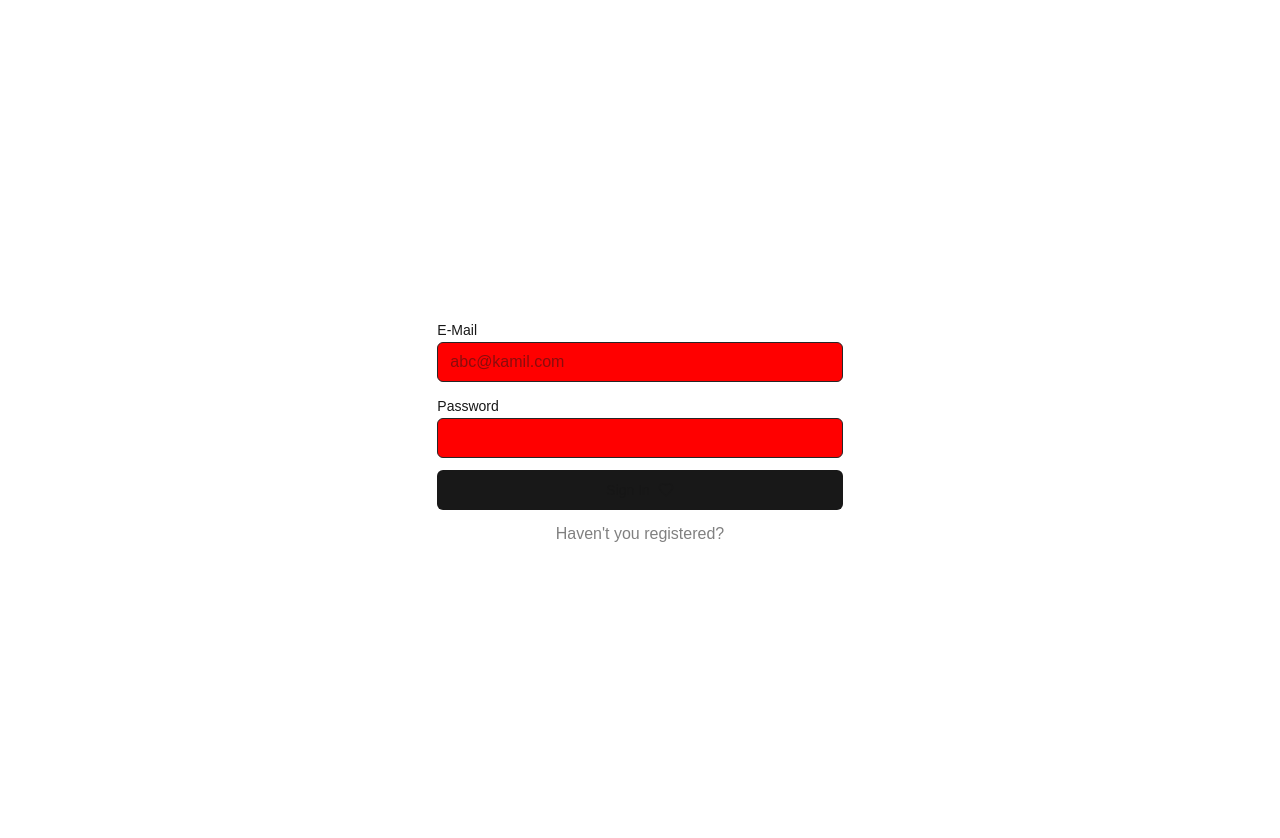
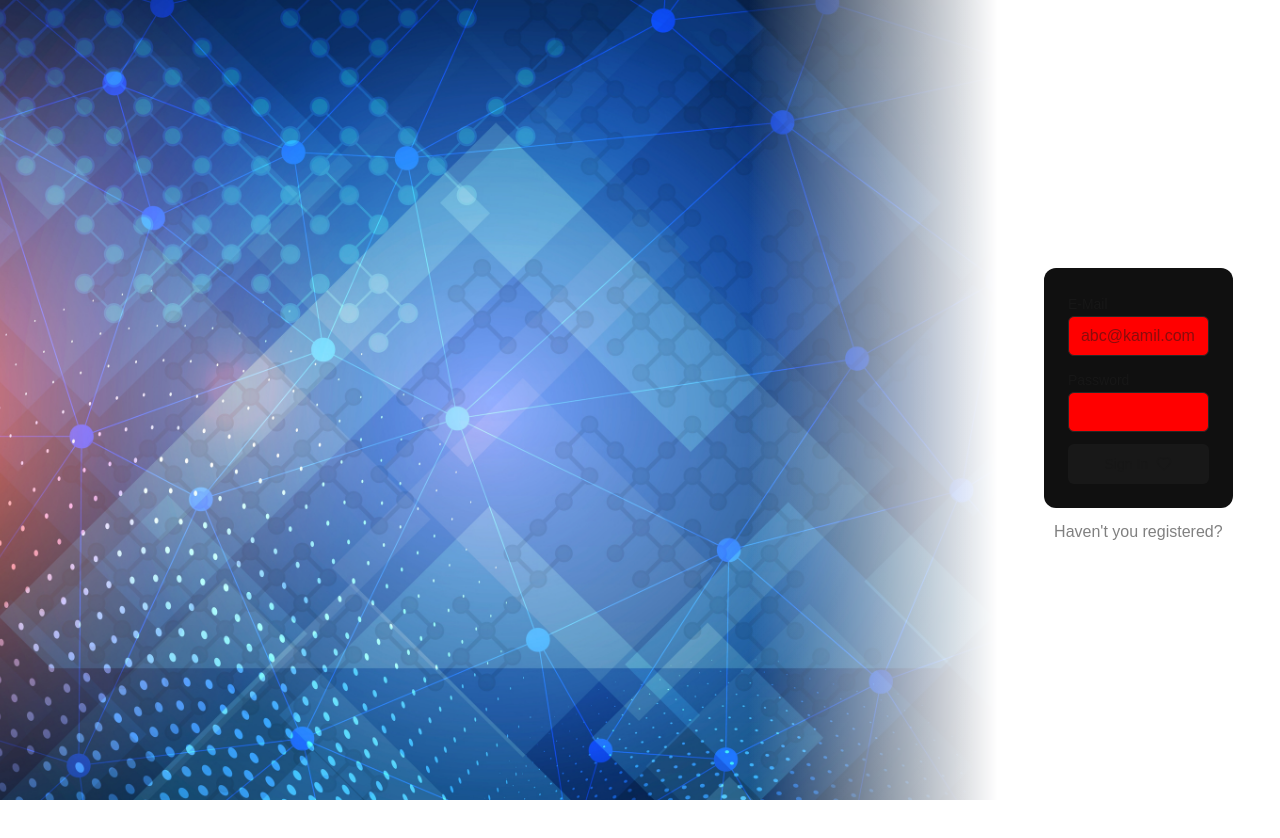
Before and after one commit to IYTE-Yazilim-Toplulugu/yazilim-web-site-kayit, a Next.js app: page /login in a window 1280 px wide. Shown: the top 838 px of the page. After the commit the page ends 800 px from the top, so only its background shows below. Built offline with nearby package versions, Linux system fonts and the light colour scheme.

Commit message:
login and register page design improved

```diff
--- a/src/app/globals.css
+++ b/src/app/globals.css
@@ -34,3 +34,17 @@ body {
   border: transparent 1px solid;
   outline: transparent;
 }
+
+@keyframes fadeInGradient {
+  from {
+    opacity: 0.4;
+  }
+  to {
+    opacity: 1;
+  }
+}
+
+.fade-right {
+  background: linear-gradient(to left, var(--background), transparent);
+  animation: fadeInGradient 1s ease-out forwards;
+}
--- a/src/app/login/page.tsx
+++ b/src/app/login/page.tsx
@@ -11,6 +11,7 @@ import {zodResolver} from "@hookform/resolvers/zod";
 import Link from "next/link";
 import {useSearchParams} from "next/navigation";
 import {Label} from "@/components/ui/label";
+import Image from "next/image";
 
 const formSchema = z.object({
     email: z.string().email({
@@ -43,18 +44,30 @@ export default function Login() {
     const msg = params.get("msg");
 
     return (
+        <div className={"flex h-dvh"}>
+            <div className="relative flex-grow-4 bg-[var(--background)] overflow-hidden">
+                <Image
+                    src="/images/back.jpg"
+                    width={256}
+                    height={170}
+                    className="w-full h-full object-cover"
+                    alt="background"
+                />
+                <div className="fade-right absolute top-0 right-0 h-full w-1/4 pointer-events-none" />
+            </div>
+            <div className={"flex-grow-3 flex align-middle items-center justify-center"}>
                 <motion.div
                     initial={{ opacity: 0, y: -50 }}
                     animate={{ opacity: 1, y: 0 }}
                     exit={{ opacity: 0, y: -50 }}
                     transition={{ duration: 0.5 }}
-            className="m-8 flex flex-col items-center justify-center min-h-screen"
+                    className="w-full flex flex-col items-center justify-center min-h-screen"
                 >
-            <Label>
+                    <Label className={"mb-3"}>
                         {msg}
                     </Label>
                     <Form {...form}>
-                <motion.form layout onSubmit={form.handleSubmit(onSubmit)} className="w-full lg:max-w-1/3 flex flex-col gap-y-3">
+                        <motion.form layout onSubmit={form.handleSubmit(onSubmit)} className="w-full p-6 bg-[#101010] rounded-xl lg:max-w-2/3 flex flex-col gap-y-3">
                             <FormField
                                 control={form.control}
                                 name="email"
@@ -109,5 +122,9 @@ export default function Login() {
                     </Form>
                     <Link className={"mt-3 text-[#808080]"} href="/register">Haven&#39;t you registered?</Link>
                 </motion.div>
+            </div>
+
+        </div>
+
     )
 }
--- a/src/app/register/page.tsx
+++ b/src/app/register/page.tsx
@@ -15,11 +15,13 @@ import {LandPlot} from "lucide-react";
 import {motion} from 'framer-motion';
 import Link from "next/link";
 import {supabase} from "../../../lib/supabase";
+import Image from "next/image";
+import {useSearchParams} from "next/navigation";
+import {Label} from "@/components/ui/label";
 
 const departments = await supabase
     .from("departments")
     .select("name,slug");
-
 
 export default function RegisterPage() {
     const [isStudent, setIsStudent] = useState(true);
@@ -126,8 +128,32 @@ export default function RegisterPage() {
         form.setValue("department", department);
     });
 
+    const params = useSearchParams();
+    const msg = params.get("msg");
+
     return (
-        <div className="m-8 flex h-dvh align-middle items-center justify-center">
+        <div className={"flex h-dvh "}>
+            <div className="relative flex-grow-4 bg-[var(--background)] overflow-hidden">
+                <Image
+                    src="/images/back.jpg"
+                    width={256}
+                    height={170}
+                    className="w-full h-full object-cover"
+                    alt="background"
+                />
+                <div className="fade-right absolute top-0 right-0 h-full w-1/4 pointer-events-none" />
+            </div>
+            {/*<div className="relative flex-grow-4">
+                <Image
+                    src="/images/back.jpg"
+                    width={256}
+                    height={170}
+                    className="w-full h-full object-cover"
+                    alt="background"
+                />
+                <div className="absolute top-0 right-0 h-full w-1/4 bg-gradient-to-l from-[var(--background)] to-transparent pointer-events-none" />
+            </div>*/}
+            <div className="flex-grow-3 flex align-middle items-center justify-center">
                 <motion.div
                     initial={{ opacity: 0, y: -50 }}
                     animate={{ opacity: 1, y: 0 }}
@@ -135,8 +161,11 @@ export default function RegisterPage() {
                     transition={{ duration: 0.5 }}
                     className="w-full flex flex-col items-center justify-center min-h-screen"
                 >
+                    <Label className={"mb-3"}>
+                        {msg}
+                    </Label>
                     <Form {...form}>
-                    <motion.form layout onSubmit={form.handleSubmit(onSubmit)} className="w-full lg:max-w-1/3 flex flex-col gap-y-3">
+                        <motion.form layout onSubmit={form.handleSubmit(onSubmit)} className="w-full p-6 bg-[#101010] rounded-xl lg:max-w-2/3 flex flex-col gap-y-3">
                             <FormField
                                 control={form.control}
                                 name="fullName"
@@ -319,5 +348,6 @@ export default function RegisterPage() {
 
                 </motion.div>
             </div>
+        </div>
     );
 }
```
Also changed, not shown: public/images/back.jpg (added). Lines whose indentation alone changed are shown as unchanged.
